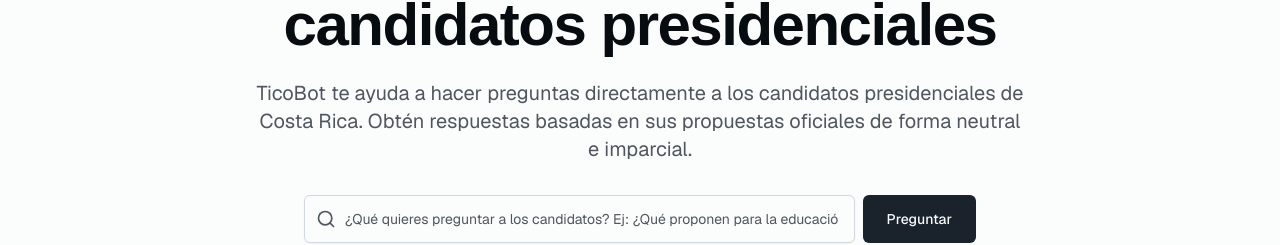
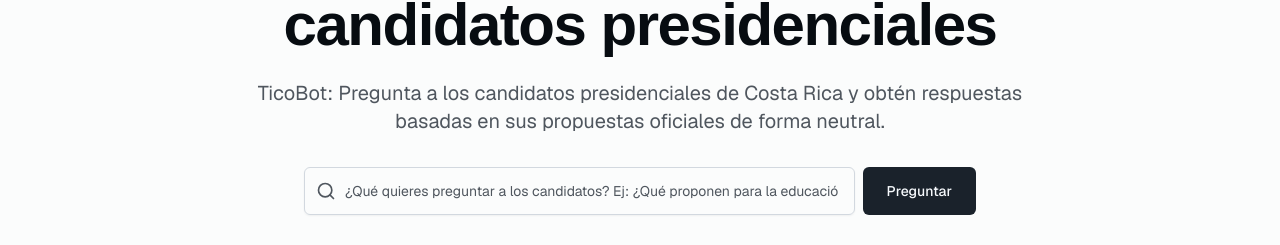
Before and after one commit to juanpredev13/ticobot, a Next.js app in the folder frontend/: page / in a window 1280 px wide. Shown: the part 295-540 px from the top of the page. Built offline with nearby package versions, Linux system fonts and the light colour scheme; no server answers; a web font is replaced by a local one.

Commit message:
refactor: simplify homepage description text

```diff
--- a/frontend/app/page.tsx
+++ b/frontend/app/page.tsx
@@ -72,7 +72,7 @@ function HomeContent() {
           </h1>
 
           <p className="mb-8 text-pretty text-lg text-muted-foreground md:text-xl">
-            TicoBot te ayuda a hacer preguntas directamente a los candidatos presidenciales de Costa Rica. Obtén respuestas basadas en sus propuestas oficiales de forma neutral e imparcial.
+            TicoBot: Pregunta a los candidatos presidenciales de Costa Rica y obtén respuestas basadas en sus propuestas oficiales de forma neutral.
           </p>
 
           {/* Search Bar */}
```
